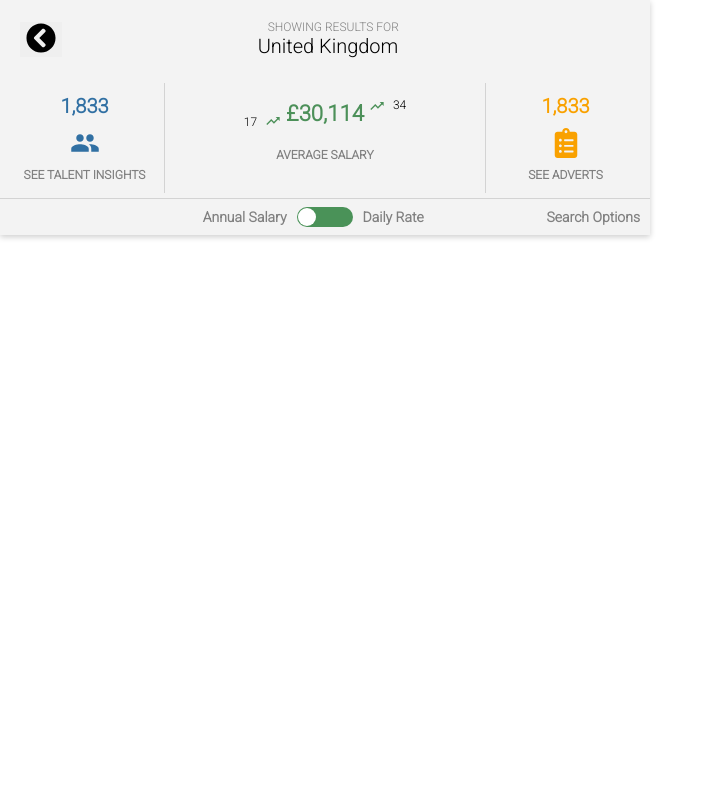
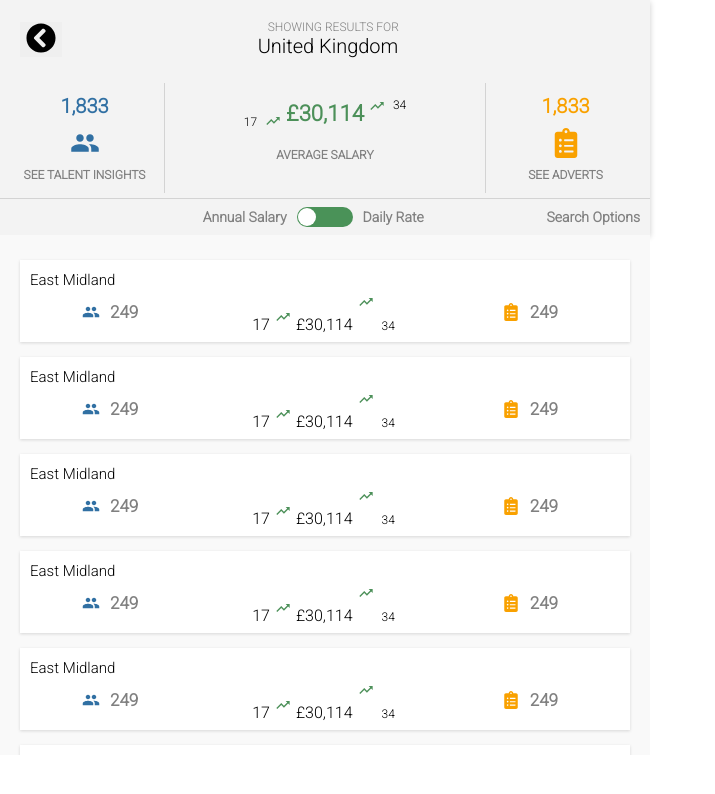
Before and after one commit to nillotrejos/horsefly-ts, a Next.js app: page /ResultPage/resultPage in a window 1280 px wide. Shown: the top 794 px of the page, without its empty margins (0-715 px from the left). Built offline with nearby package versions, Linux system fonts and the light colour scheme.

Commit message:
add search group inputs design detail cards

```diff
--- a/next.config.js
+++ b/next.config.js
@@ -6,6 +6,6 @@ module.exports = {
   reactStrictMode: true,
   i18n,
   env:{
-    mabbox_key:"pk.eyJ1IjoibXVkYXNzaXJ3YXNlZW0iLCJhIjoiY2t5N28xZWJtMTJnbTJwczFxOG44Zm1reSJ9.RtI6mis2IxXxWelXc2dI1Q"
+    mabbox_key:"pk.eyJ1IjoibXVkYXNzaXJ3YXNlZW0iLCJhIjoiY2t5ZGJxN3dhMDBvZjJ4czh1Z2tvMWk1aiJ9.18X4TCd5fO7JPcfm4U3PTw"
   }
 }
--- /dev/null
+++ b/src/components/DetailCard/detailCard.module.css
@@ -0,0 +1,56 @@
+.card_item {
+  display: block;
+  position: relative;
+  height: auto;
+  margin: 15px 10px;
+  padding: 10px 10px 8px 10px;
+  background-color: #fff;
+  box-shadow: 0 1px 3px rgb(0 0 0 / 14%);
+  transition: box-shadow 0.3s ease-out;
+}
+.cardIcon1 {
+  color: #3170a3;
+  font-weight: bold;
+  font-size: 18px;
+}
+.cardIcon2 {
+  color: #f9a100;
+  font-weight: bold;
+  font-size: 18px;
+}
+.cardSpan {
+  font-size: 17px;
+  font-weight: 700;
+  color: gray;
+  margin: 10px;
+}
+.trendingText1 {
+  font-size: 12px;
+  margin: 3px;
+  color: black;
+  font-weight: 500;
+  margin-bottom: 20px;
+}
+.trIcon1 {
+  color: #4c9059;
+  margin: 5px;
+  margin-top: 20px;
+}
+.trIcon2 {
+  color: #4c9059;
+  margin: 5px;
+  margin-bottom: 20px;
+}
+.topHeading {
+  font-size: 15px;
+}
+.cardContainer {
+  display: flex;
+  align-items: center;
+  justify-content: space-around;
+}
+.cardSection {
+  display: flex;
+  align-items: center;
+  justify-content: center;
+}
--- /dev/null
+++ b/src/components/DetailCard/detailCard.tsx
@@ -0,0 +1,35 @@
+import React from 'react';
+import { FaClipboardList } from 'react-icons/fa';
+import { MdGroup, MdTrendingUp } from 'react-icons/md';
+import style from './detailCard.module.css';
+
+const DetailCard = () => {
+  return (
+    <div>
+      <div className={style.card_item}>
+        <div>
+          <span className={style.topHeading}>East Midland</span>
+          <div className={style.cardContainer}>
+            <div className={style.cardSection}>
+              <MdGroup className={style.cardIcon1} />
+              <span className={style.cardSpan}>249</span>
+            </div>
+            <div>
+              <span className={style.trendingText}>17</span>
+              <MdTrendingUp className={style.trIcon1} />
+              <span className={style.sourcingText}>£30,114</span>
+              <MdTrendingUp className={style.trIcon2} />
+              <span className={style.trendingText1}>34</span>
+            </div>
+            <div className={style.cardSection}>
+              <FaClipboardList className={style.cardIcon2} />
+              <span className={style.cardSpan}>249</span>
+            </div>
+          </div>
+        </div>
+      </div>
+    </div>
+  );
+};
+
+export default DetailCard;
--- a/src/components/Input/InputField.tsx
+++ b/src/components/Input/InputField.tsx
@@ -4,7 +4,6 @@ interface InputFieldProps {
   name: string;
   placeholder: string;
   type: string;
-  value: string;
   onChange: (e: React.ChangeEvent<HTMLInputElement>) => void;
   className?: any;
 }
@@ -14,7 +13,6 @@ const InputField = ({
   placeholder,
   type,
   onChange,
-  value,
   className
 }: InputFieldProps) => {
   return (
@@ -25,7 +23,7 @@ const InputField = ({
         className={className}
         placeholder={placeholder}
         onChange={onChange}
-        value={value}
+
       />
     </div>
   );
--- a/src/pages/HomePage/home.module.css
+++ b/src/pages/HomePage/home.module.css
@@ -1,6 +1,11 @@
 .topBar {
   background-color: black;
   padding: 10px;
+}
+.top {
+  overflow: hidden;
+  width: 100%;
+  height: 100vh;
 }
 .topHeadings {
   display: flex;
@@ -40,9 +45,9 @@
   display: flex;
   font-size: 16px;
 }
-.filterText p{
+.filterText p {
   font-size: 14px;
-  margin:  5px;
+  margin: 5px;
   color: #343638;
 }
 .filterText {
@@ -180,7 +185,7 @@
   margin-top: 20px;
   position: fixed;
   bottom: 0px;
-  width: 650px;
+  width: 655px;
   border-top: 1px solid #dedede;
   box-shadow: 0 -1px 10px 0 rgb(0 0 0 / 10%);
 }
@@ -245,10 +250,9 @@
   color: red;
   justify-content: center;
 }
-.mapContainer{
-    padding: 0;
-     margin: 0;
-     width: 100%;
-     height: 100%;
-
+.mapContainer {
+  padding: 0;
+  margin: 0;
+  width: 100%;
+  height: 100%;
 }
--- a/src/pages/ResultPage/result.module.css
+++ b/src/pages/ResultPage/result.module.css
@@ -130,10 +130,56 @@
   border: none;
   outline: none;
 }
-.span4{
+.span4 {
   color: gray;
   font-size: 14px;
   font-weight: bold;
   margin: 10px;
   text-align: center;
 }
+.regions {
+  width: 100%;
+  height: 65vh;
+  background-color: #f9f9f9;
+  overflow: auto;
+  position: relative;
+  padding: 10px;
+}
+.card_item {
+  display: block;
+  position: relative;
+  height: auto;
+  margin: 15px 10px;
+  padding: 10px 10px 8px 10px;
+  background-color: #fff;
+  box-shadow: 0 1px 3px rgb(0 0 0 / 14%);
+  transition: box-shadow 0.3s ease-out;
+}
+.cardIcon1 {
+  color: #3170a3;
+  font-weight: bold;
+  font-size: 18px;
+}
+.cardIcon2 {
+  color: #f9a100;
+  font-weight: bold;
+  font-size: 18px;
+}
+.cardSpan {
+  font-size: 17px;
+  font-weight: 700;
+  color: gray;
+  margin: 10px;
+}
+.switchContainer{
+    display: flex;
+    align-items: center;
+    justify-content: space-between
+}
+.switchSection{
+    display: flex;
+    align-items: center;
+    justify-content: center;
+    width: 40%;
+    margin-left: 90px
+}
--- a/src/pages/ResultPage/resultPage.tsx
+++ b/src/pages/ResultPage/resultPage.tsx
@@ -3,6 +3,7 @@ import style from './result.module.css';
 import { FaChevronCircleLeft, FaClipboardList } from 'react-icons/fa';
 import { MdGroup, MdTrendingUp } from 'react-icons/md';
 import Switch from 'react-switch';
+import DetailCard from '../../components/DetailCard/detailCard';
 
 interface ResultPageProps {
   setIsLoading: any;
@@ -78,16 +79,9 @@ const ResultPage: React.FC<ResultPageProps> = ({ setIsLoading }) => {
           </div>
         </div>
         <div>
-          <div
-            style={{
-              display: 'flex',
-              alignItems: 'center',
-              justifyContent: 'space-between',
-
-            }}
-          >
+          <div className={style.switchContainer}>
             <div />
-            <div style={{display:"flex",alignItems:"center",justifyContent:"center",width:"40%",marginLeft:90}}>
+            <div className={style.switchSection}>
               <span className={style.span4}>Annual Salary</span>
 
               <Switch
@@ -100,12 +94,19 @@ const ResultPage: React.FC<ResultPageProps> = ({ setIsLoading }) => {
                 boxShadow="none"
                 activeBoxShadow="none"
                 height={20}
-
               />
-              <span  className={style.span4}>Daily Rate</span>
+              <span className={style.span4}>Daily Rate</span>
             </div>
-            <span  className={style.span4}>Search Options</span>
+            <span className={style.span4}>Search Options</span>
           </div>
+        </div>
+        <div className={style.regions}>
+          <DetailCard />
+          <DetailCard />
+          <DetailCard />
+          <DetailCard />
+          <DetailCard />
+          <DetailCard />
         </div>
       </div>
     </div>
```
Also changed, not shown: src/components/Button/button.tsx (+4 -3 lines), src/components/Tags/tags.tsx (+14 -11 lines), src/pages/HomePage/home.tsx (+65 -25 lines). Lines whose indentation alone changed are shown as unchanged.
